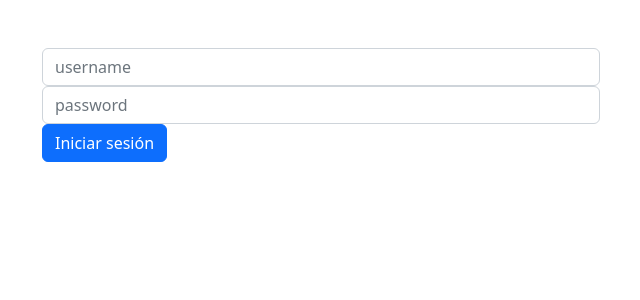
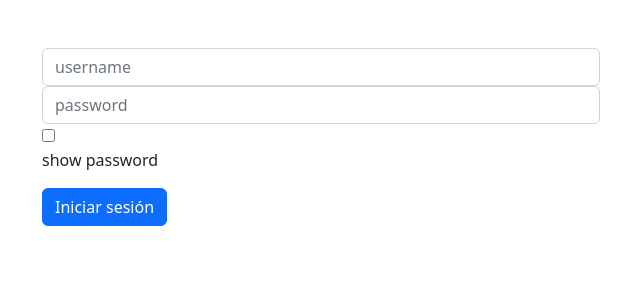
Before and after one commit to Ruben890/Manejo-de-usuarios_react_Ts, a React (Create React App) app: page / in a window 1280 px wide. Shown: the top 300 px of the page, without its empty margins (40-680 px from the left). Built offline with nearby package versions, Linux system fonts and the light colour scheme.

Commit message:
showPassword00

```diff
--- a/src/auth/login/Login.tsx
+++ b/src/auth/login/Login.tsx
@@ -6,19 +6,19 @@ export const Login = () => {
   const [user, setUser] = useState({ usernames: "", password: "" });
   const dispatch = useDispatch();
 
-  const handleChange = (event: {
-    target: HTMLInputElement | HTMLSelectElement;
-  }) => {
+  const handleChange = (event: { target: HTMLInputElement }) => {
     setUser({
       ...user,
       [event.target.name]: event.target.value,
     });
   };
+
   const handleSubmit = (event: FormEvent<HTMLFormElement>) => {
     event.preventDefault();
     dispatch(loginSuccess(user));
   };
 
+  const { showPassword, password_hidden } = useShowPassword();
   return (
     <main className="container Login d-flex">
       <form onSubmit={handleSubmit} className="form-group w-50 mt-5">
@@ -32,12 +32,22 @@ export const Login = () => {
         />
         <input
           className="form-control"
-          type="password"
+          type={showPassword ? "text" : "password"}
           name="password"
           value={user.password}
           onChange={handleChange}
           placeholder="password"
         />
+
+        <div>
+          <input
+            type="checkbox"
+            checked={showPassword}
+            onChange={password_hidden}
+          />
+          <p>show password</p>
+        </div>
+
         <button type="submit" className="btn btn-primary">
           Iniciar sesión
         </button>
```
